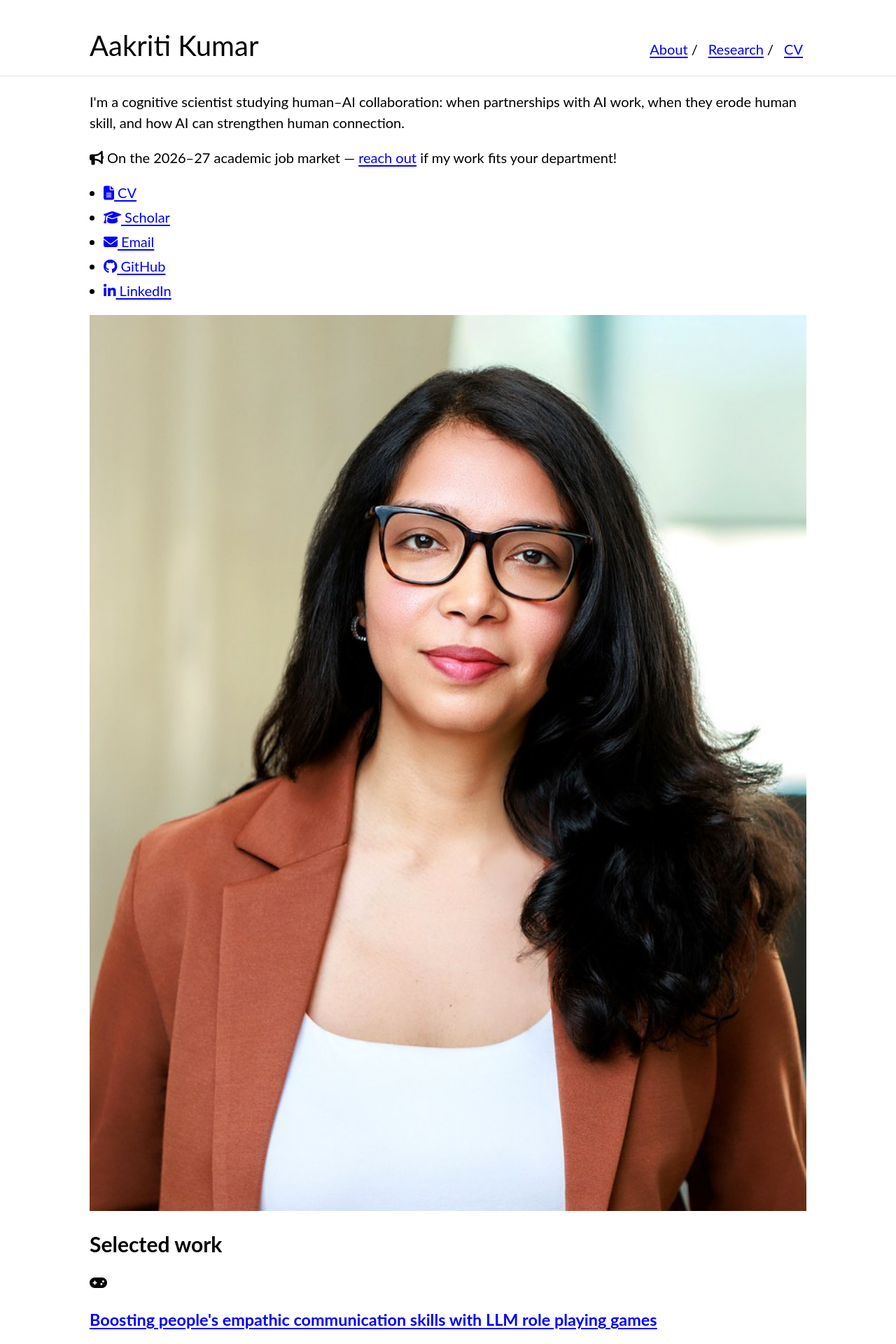
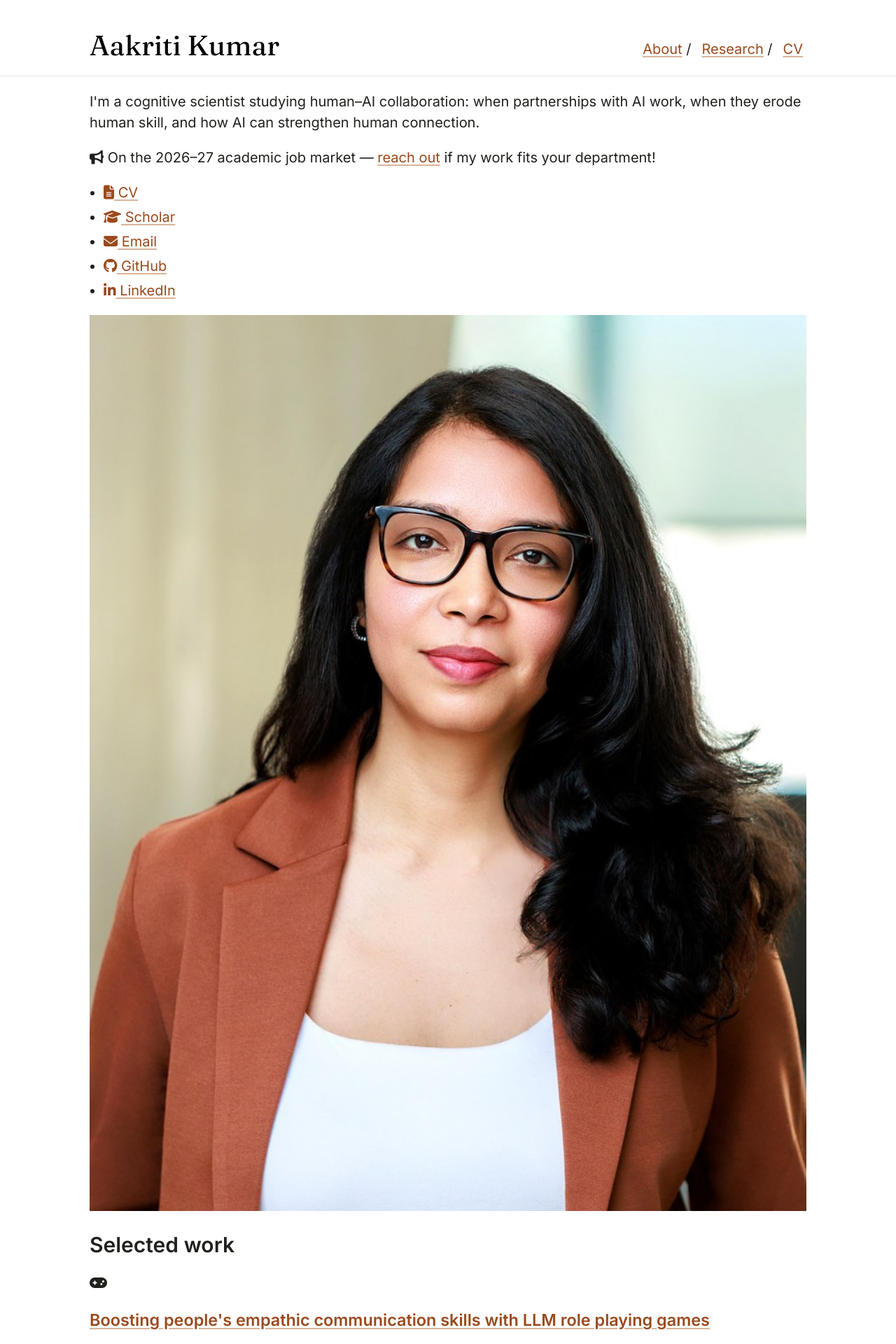
Before and after one commit to aakriti1kumar/aakriti1kumar.github.io, a Jekyll site: the page built from index.md, in a window 1280 px wide. Shown: the top 1920 px of the page at 70% size. Built offline with Jekyll 4.4.1, drawn with Linux system fonts in a browser that asks for light colours; Markdown is read by kramdown in place of the engine named in the settings.

Commit message:
Add files via upload

```diff
--- a/_sass/_style.scss
+++ b/_sass/_style.scss
@@ -11,24 +11,26 @@ html {
 }
 body {
     margin: 0;
-    font-family: "Lato";
+    font-family: "Inter", "Helvetica Neue", Arial, sans-serif;
+    color: #21201c;
     height: 100%;
 }
 a {
     text-decoration:underline;
-    color:blue;
+    color:#9a4a1e;
     text-underline-offset:3px;
-    text-decoration-color:blue}
+    text-decoration-color:#d9b49a}
 
 a2 {
-    color:blue;
-    text-decoration-color:blue}
+    color:#21201c;
+    font-family: "Fraunces", Georgia, serif;
+    text-decoration-color:#21201c}
 
 a:hover{
 	text-decoration:underline;
-	color:#228b22;
+	color:#7c3a16;
 	text-underline-offset:3px;
-	text-decoration-color:blue}
+	text-decoration-color:#7c3a16}
 hr {
     border: 0;
     height: 0;
```
